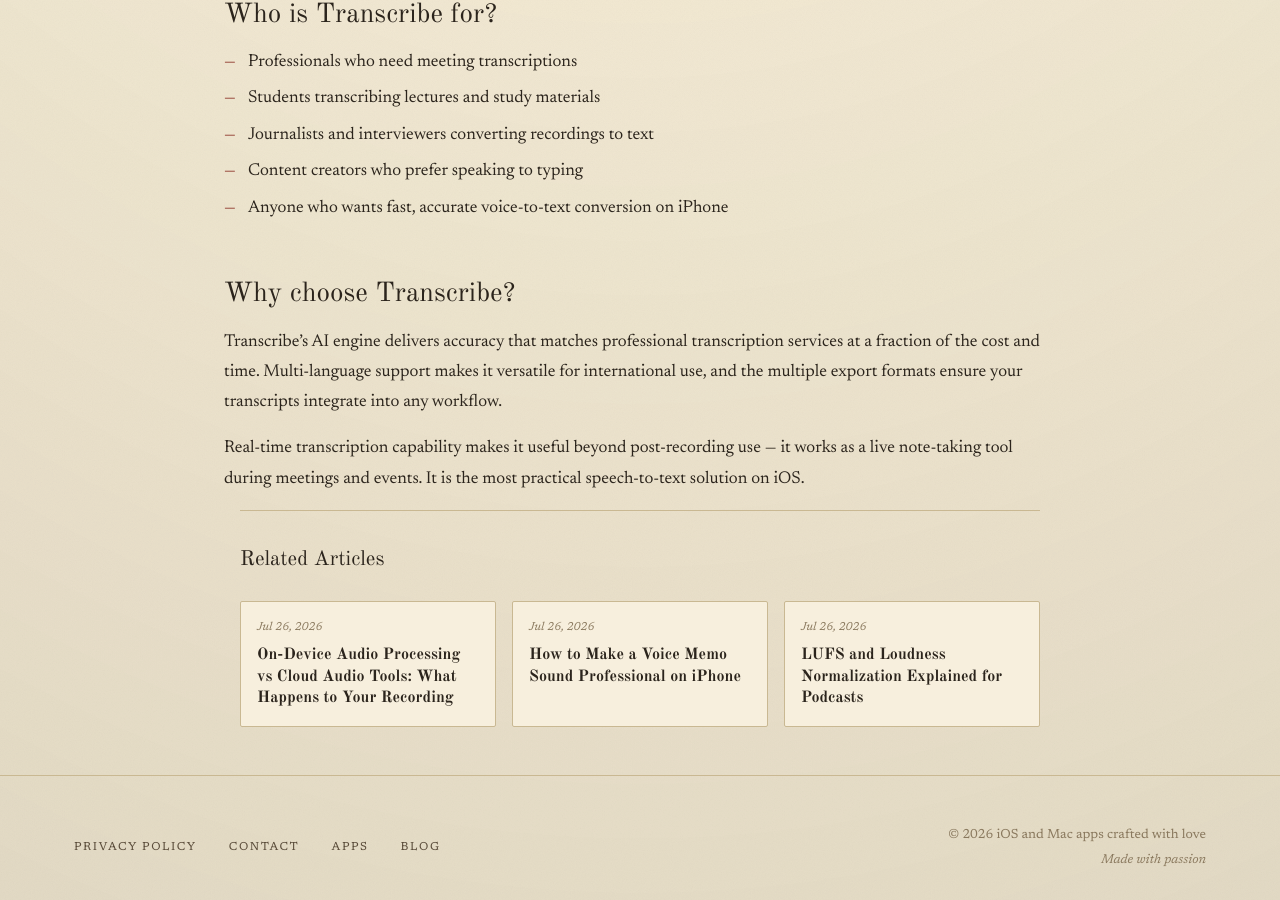
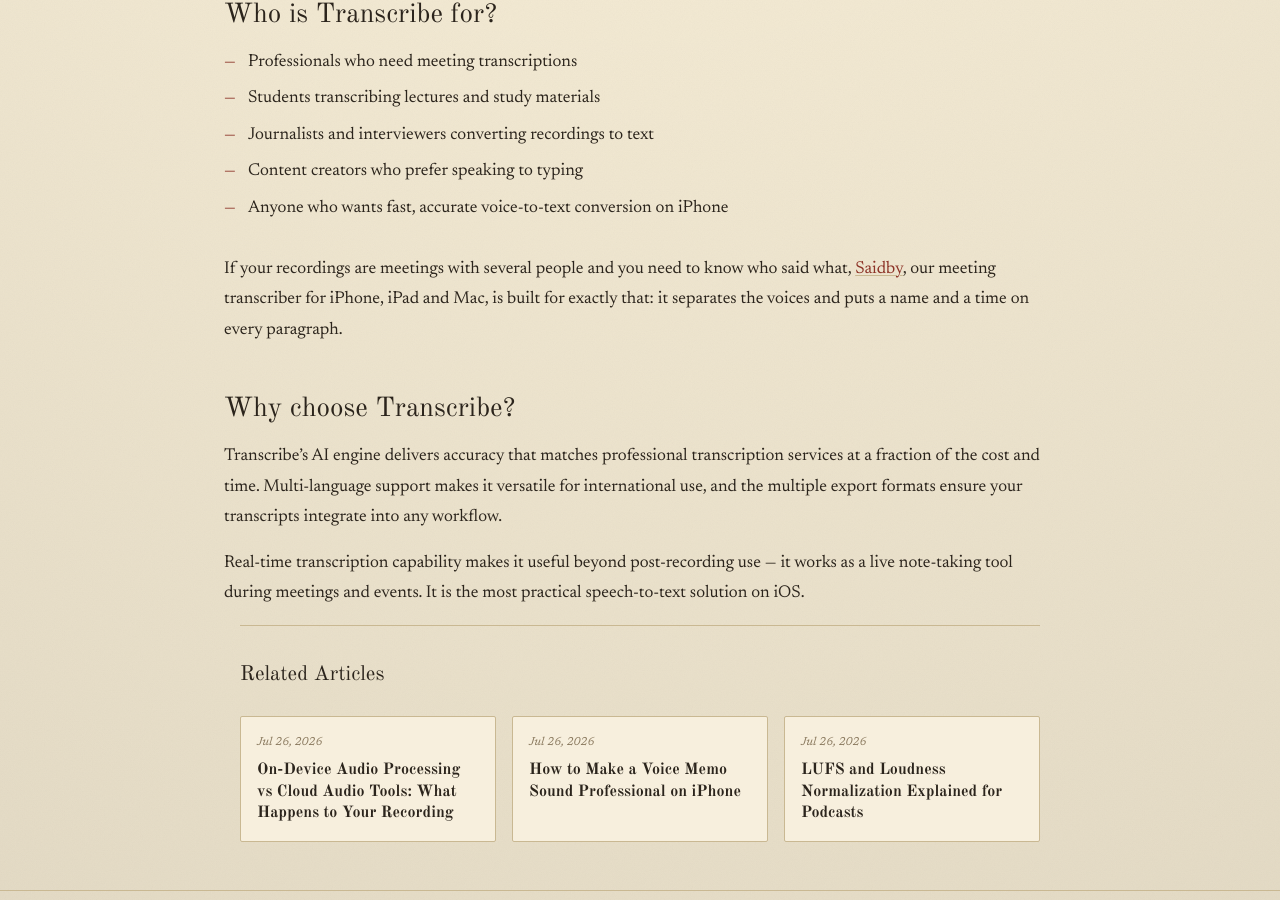
Before and after one commit to pmstani/pmstani.github.io, a Jekyll site: the page built from apps/transcribe.md, in a window 1280 px wide and 900 px high, scrolled down 1323 px. Built offline with Jekyll 4.4.1, drawn with Linux system fonts in a browser that asks for light colours.

Commit message:
feat: cross-link the Transcribe and Saidby app pages
Each page now tells the reader when the other app is the better fit:
Saidby for multi-speaker meetings, Transcribe for live dictation.

Claude-Session: https://claude.ai/code/session_01M4D8Zxn8faqxsD5hFeARpK

```diff
--- a/apps/transcribe.md
+++ b/apps/transcribe.md
@@ -22,6 +22,8 @@ Export your transcripts in multiple formats to use them wherever you need — in
 - Content creators who prefer speaking to typing
 - Anyone who wants fast, accurate voice-to-text conversion on iPhone
 
+If your recordings are meetings with several people and you need to know who said what, [Saidby](/apps/saidby/), our meeting transcriber for iPhone, iPad and Mac, is built for exactly that: it separates the voices and puts a name and a time on every paragraph.
+
 ## Why choose Transcribe?
 
 Transcribe's AI engine delivers accuracy that matches professional transcription services at a fraction of the cost and time. Multi-language support makes it versatile for international use, and the multiple export formats ensure your transcripts integrate into any workflow.
```
Also changed, not shown: apps/saidby.md (+2 -0 lines).
